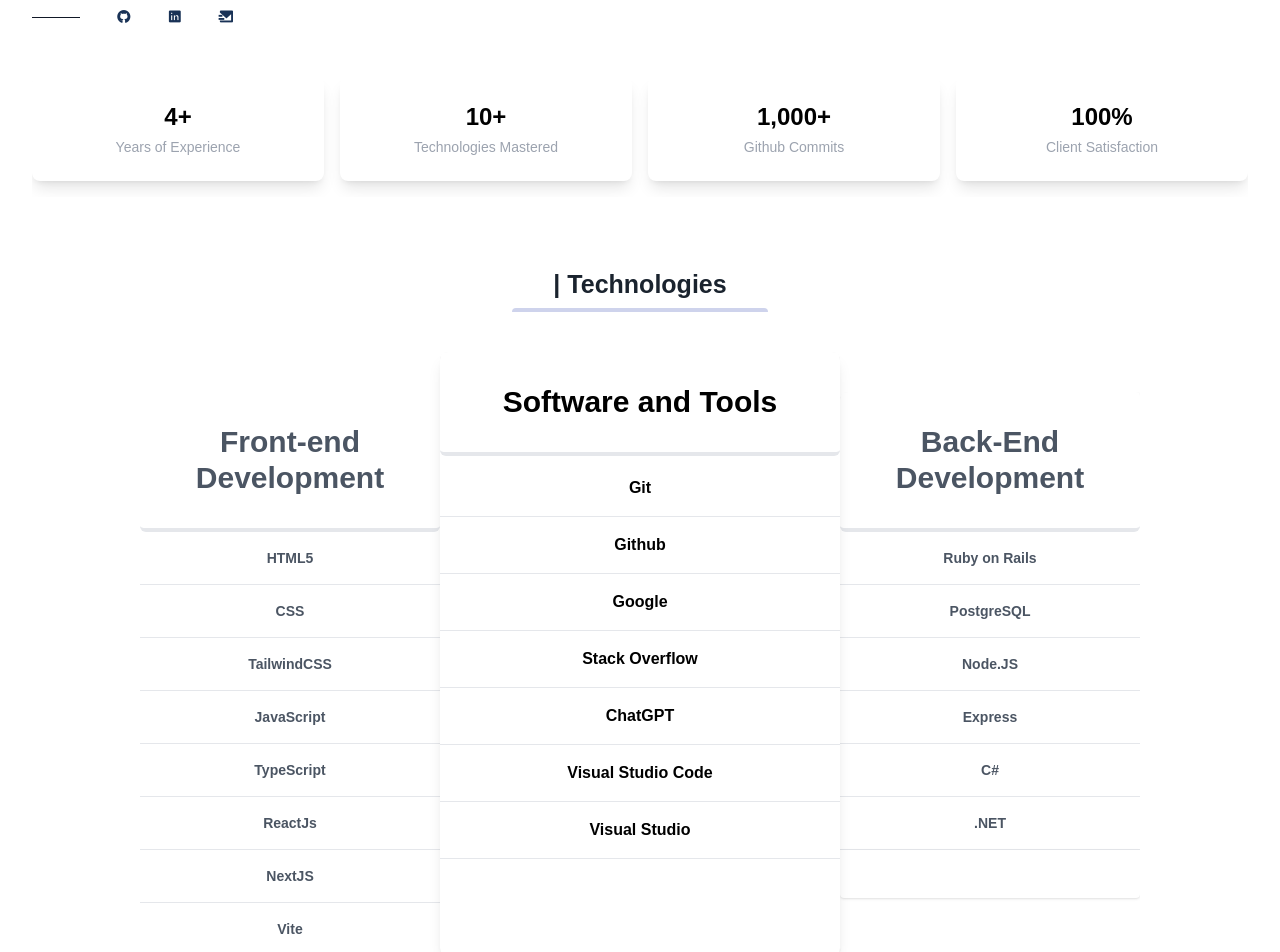
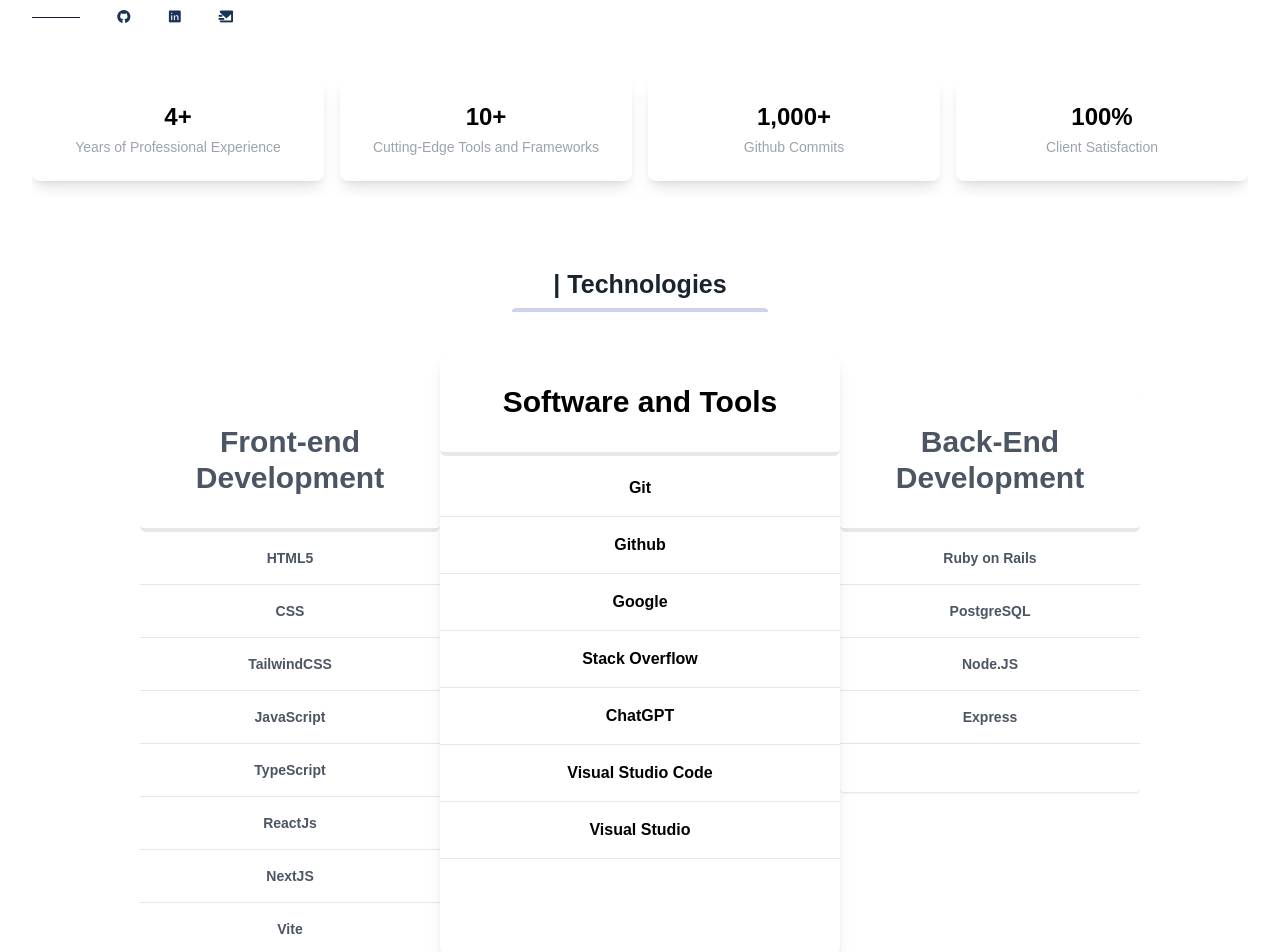
Before and after one commit to AMT98/PortfolioV3, a React (Vite) app: page / in a window 1280 px wide. Shown: the part 620-1572 px from the top of the page. Built offline with nearby package versions, Linux system fonts and the light colour scheme.

Commit message:
Fixed resumes typo

```diff
--- a/src/components/Countup.tsx
+++ b/src/components/Countup.tsx
@@ -38,7 +38,7 @@
             )}
           </p>
           <span className="text-gray-400 text-sm mt-1">
-            Years of Experience
+            Years of Professional Experience
           </span>
         </div>
 
@@ -49,7 +49,7 @@
             )}
           </p>
           <span className="text-gray-400 text-sm mt-1">
-            Technologies Mastered
+            Cutting-Edge Tools and Frameworks
           </span>
         </div>
 
--- a/src/components/Technologies.tsx
+++ b/src/components/Technologies.tsx
@@ -82,8 +82,6 @@
                 <li className="border-b py-4 font-bold">PostgreSQL</li>
                 <li className="border-b py-4 font-bold">Node.JS</li>
                 <li className="border-b py-4 font-bold">Express</li>
-                <li className="border-b py-4 font-bold">C#</li>
-                <li className="border-b py-4 font-bold">.NET</li>
               </ul>
               <div className="flex-none mt-auto bg-white rounded-b rounded-t-none overflow-hidden shadow p-6"></div>
             </motion.div>
```
Also changed, not shown: 1 other file (tests, documents, lock files or other folders).
